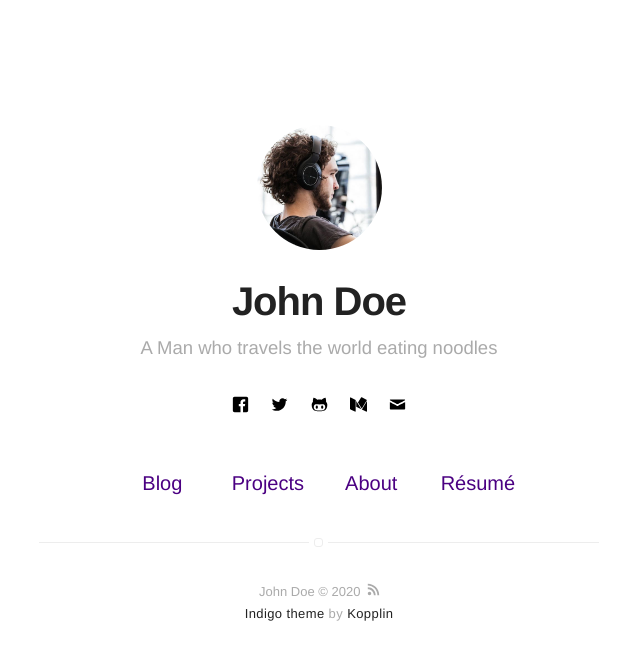
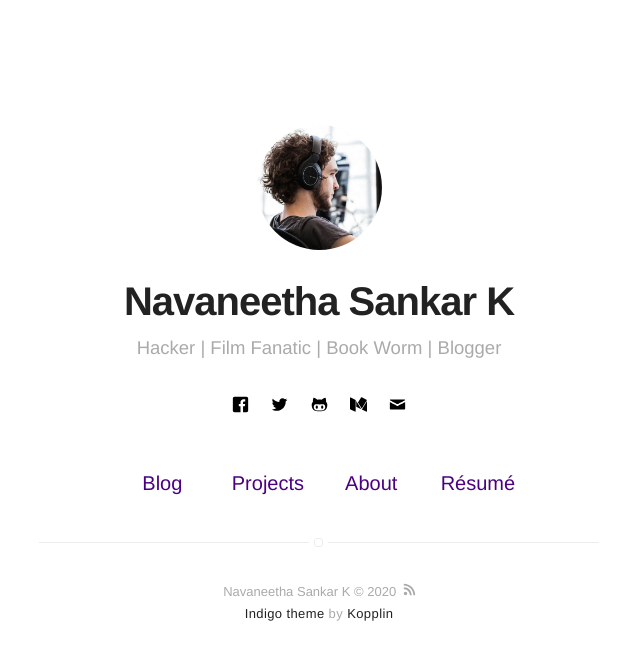
Before and after one commit to knsankar/knsankar.github.io, a Jekyll site: the page built from index.html, in a window 1280 px wide. Shown: the top 660 px of the page, without its empty margins (321-961 px from the left). Built offline with Jekyll 4.4.1, drawn with Linux system fonts in a browser that asks for light colours.

Commit message:
New Template

```diff
--- a/_config.yml
+++ b/_config.yml
@@ -1,9 +1,9 @@
 # main text of home
-name: John Doe
-bio: A Man who travels the world eating noodles
+name: Navaneetha Sankar K
+bio: Hacker | Film Fanatic | Book Worm | Blogger
 
 # twitter summary info
-description: A blog about technology and stuff related
+description: A security blog
 
 # if it's an external image, update below for true
 # better with square images
@@ -16,7 +16,7 @@ resume: true
 resume-external: true
 resume-url: https://google.com/?q=my+resume
 
-url: https://sergiokopplin.github.io/indigo
+url: https://knsankar.github.io
 # your url: https://USERNAME.github.io
 
 permalink: /:title/
@@ -41,7 +41,7 @@ twitter: mytwitter
 # linkedin: mylinkedin
 # youtube: myyoutube
 # spotify: myspotify
-github: mygithub
+github: knsankar
 # gitlab: mygitlab
 # lastfm: mylastfm
 # stackoverflow: 7044681/mystackoverflow
```
